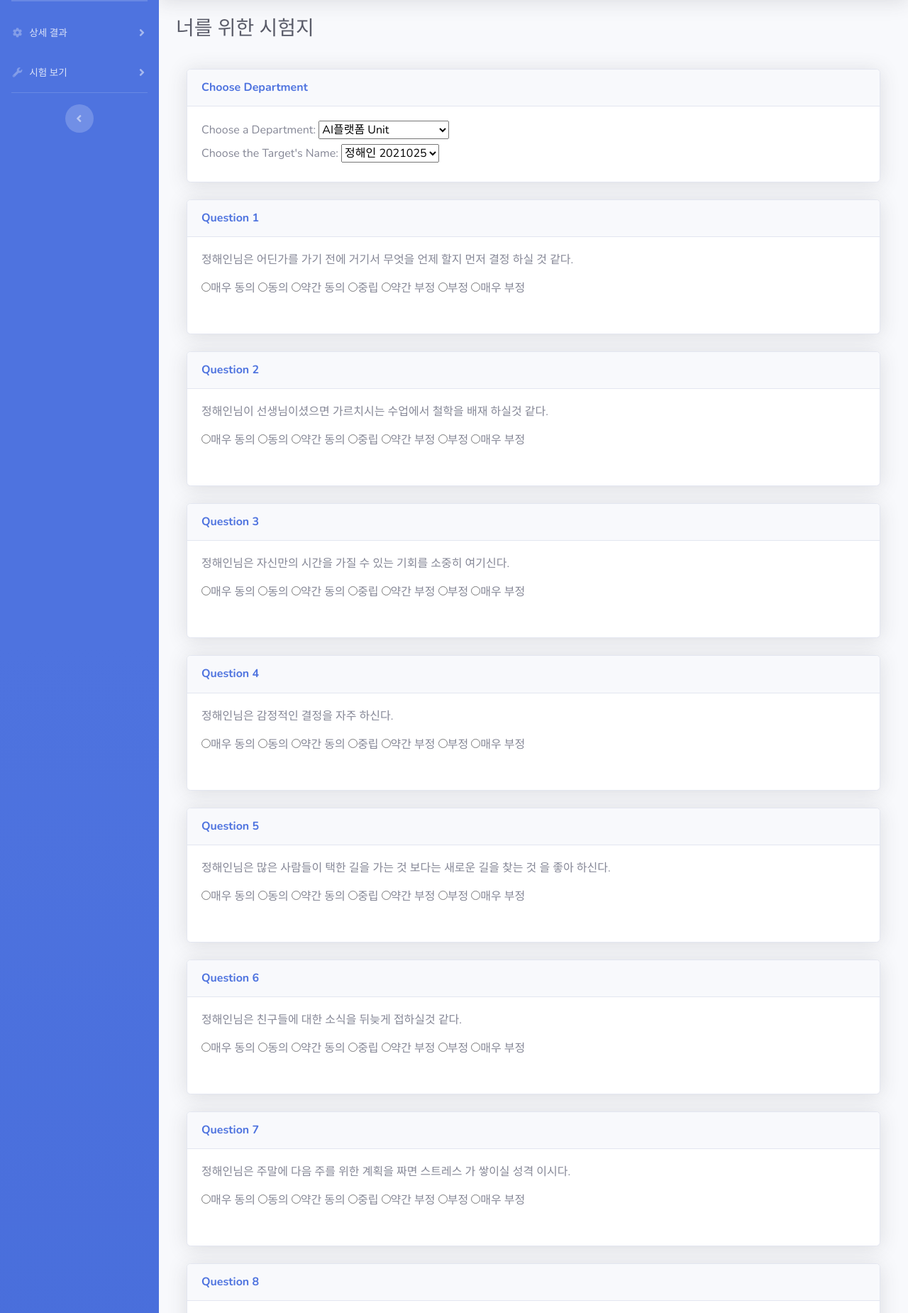
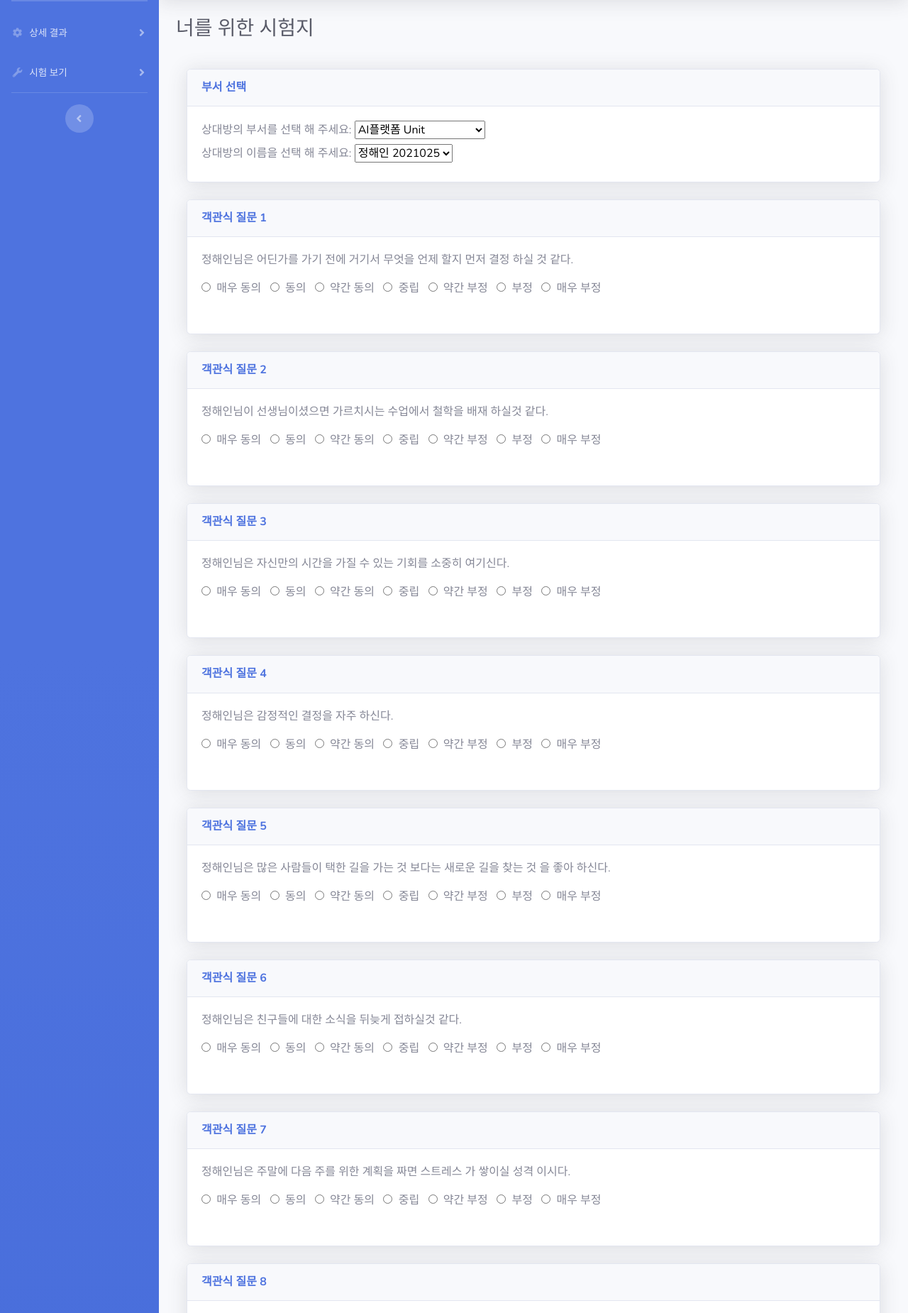
Before and after one commit to acho2004/flaskproject, a Flask app: page /peertest in a window 1280 px wide. Shown: the part 70-1920 px from the top of the page at 71% size. Run offline with Flask 2, Linux system fonts and the light colour scheme; a user stored in the database is signed in; data comes from the database, SQL or seed files in the repository; both versions use the stored data as it was after the commit; some libraries are stand-ins or nearby versions.

Commit message:
changed wording, added textbox for responses

```diff
--- a/flaskr/templates/ptest.html
+++ b/flaskr/templates/ptest.html
@@ -132,17 +132,17 @@
                     <form style="padding: 15px" method="post" class = "questionaire">
                         <div class="card shadow mb-4">
                             <div class="card-header py-3">
-                                <h6 class="m-0 font-weight-bold text-primary">Choose Department</h6>
+                                <h6 class="m-0 font-weight-bold text-primary">부서 선택</h6>
                             </div>
                             <div class="card-body">
-                                <label for="dept">Choose a Department:</label>
+                                <label for="dept">상대방의 부서를 선택 해 주세요:</label>
                                 <select name="dept" id="dept" onchange="updater();promptChange()">
                                     {% for item in deptlist %}
                                     <option value="{{item}}">{{item}}</option>
                                     {% endfor %}
                                 </select>
                                 <br>
-                                <label for="name">Choose the Target's Name:</label>
+                                <label for="name">상대방의 이름을 선택 해 주세요:</label>
                                 <select name="name" id="name" onchange="promptChange()">
                                 </select>
                                 <br>
@@ -152,18 +152,18 @@
                         {% for i in range (1,39) %}
                         <div class="card shadow mb-4">
                             <div class="card-header py-3">
-                                <h6 class="m-0 font-weight-bold text-primary">Question {{i}}</h6>
+                                <h6 class="m-0 font-weight-bold text-primary">객관식 질문 {{i}}</h6>
                             </div>
                             <div class="card-body">
                                 <p id={{"question" + i|string}}></p>
                                 <div>
-                                    <input required type="radio" id={{"cStrAgree" + i|string}} name={{"q" + i|string}} value=0><label for={{"cStrAgree" + i|string}}> 매우 동의 </label>
-                                    <input required type="radio" id={{"cAgree" + i|string}} name={{"q" + i|string}} value=1><label for={{"cAgree" + i|string}}> 동의 </label>
-                                    <input required type="radio" id={{"cSAgree" + i|string}} name={{"q" + i|string}} value=2><label for={{"cSAgree" + i|string}}> 약간 동의 </label>
-                                    <input required type="radio" id={{"cNANDA" + i|string}} name={{"q" + i|string}} value=3><label for={{"cNANDA" + i|string}}> 중립 </label>
-                                    <input required type="radio" id={{"cSDAgree" + i|string}} name={{"q" + i|string}} value=4><label for={{"cSDAgree" + i|string}}> 약간 부정 </label>
-                                    <input required type="radio" id={{"cDAgree" + i|string}} name={{"q" + i|string}} value=5><label for={{"cDAgree" + i|string}}> 부정 </label>
-                                    <input required type="radio" id={{"cStrDAgree" + i|string}} name={{"q" + i|string}} value=6><label for={{"cStrDAgree" + i|string}}> 매우 부정 </label>
+                                    <input required type="radio" id={{"cStrAgree" + i|string}} name={{"q" + i|string}} value=0><label for={{"cStrAgree" + i|string}}>&nbsp; 매우 동의 &nbsp;</label>
+                                    <input required type="radio" id={{"cAgree" + i|string}} name={{"q" + i|string}} value=1><label for={{"cAgree" + i|string}}>&nbsp; 동의 &nbsp;</label>
+                                    <input required type="radio" id={{"cSAgree" + i|string}} name={{"q" + i|string}} value=2><label for={{"cSAgree" + i|string}}>&nbsp; 약간 동의 &nbsp;</label>
+                                    <input required type="radio" id={{"cNANDA" + i|string}} name={{"q" + i|string}} value=3><label for={{"cNANDA" + i|string}}>&nbsp; 중립 &nbsp;</label>
+                                    <input required type="radio" id={{"cSDAgree" + i|string}} name={{"q" + i|string}} value=4><label for={{"cSDAgree" + i|string}}>&nbsp; 약간 부정 &nbsp;</label>
+                                    <input required type="radio" id={{"cDAgree" + i|string}} name={{"q" + i|string}} value=5><label for={{"cDAgree" + i|string}}>&nbsp; 부정 &nbsp;</label>
+                                    <input required type="radio" id={{"cStrDAgree" + i|string}} name={{"q" + i|string}} value=6><label for={{"cStrDAgree" + i|string}}>&nbsp; 매우 부정 &nbsp;</label>
                                 </div>
                                 <br>
                             </div>
@@ -172,7 +172,7 @@
 
                         <div class="card shadow mb-4">
                             <div class="card-header py-3">
-                                <h6 class="m-0 font-weight-bold text-primary">Question 39</h6>
+                                <h6 class="m-0 font-weight-bold text-primary">객관식 질문 39</h6>
                             </div>
                             <div class="card-body">
                                 <p id="question39"}></p>
@@ -186,12 +186,12 @@
                         {% for i in range (1,6) %}
                         <div class="card shadow mb-4">
                             <div class="card-header py-3">
-                                <h6 class="m-0 font-weight-bold text-primary">Self Response Question {{i}}</h6>
+                                <h6 class="m-0 font-weight-bold text-primary">주관식 질문 {{i}}</h6>
                             </div>
                             <div class="card-body">
                                 <p id={{"sresp" + i|string}}></p>
                                 <div>
-                                    <input required type="text" name={{"sresp" + i|string}} placeholder="Write Response Here...">
+                                    <textarea required type="text" name={{"sresp" + i|string}} cols="30"placeholder="대답을 여기에 적어주세요..."></textarea>
                                 </div>
                                 <br>
                             </div>
```
Also changed, not shown: flaskr/templates/stest.html (+9 -9 lines), instance/flaskr.sqlite.
